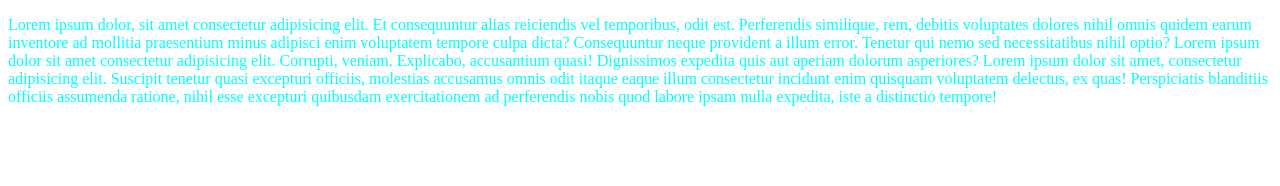
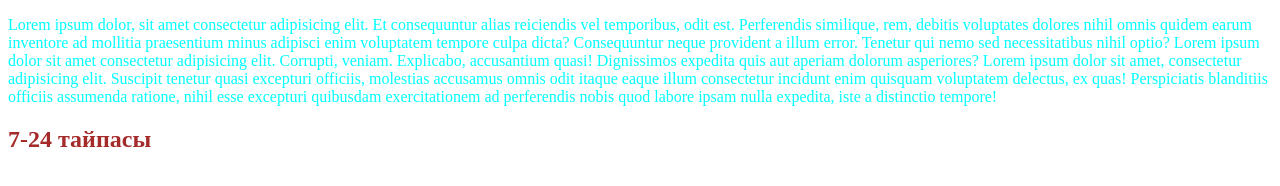
Before and after one commit to diyora724/mykg, a plain HTML site: page index.html in a window 1280 px wide. Drawn offline with Linux system fonts and the light colour scheme.

Commit message:
h2 стиль коштум

```diff
--- a/index.html
+++ b/index.html
@@ -8,5 +8,6 @@
 </head>
 <body>
     <P>Lorem ipsum dolor, sit amet consectetur adipisicing elit. Et consequuntur alias reiciendis vel temporibus, odit est. Perferendis similique, rem, debitis voluptates dolores nihil omnis quidem earum inventore ad mollitia praesentium minus adipisci enim voluptatem tempore culpa dicta? Consequuntur neque provident a illum error. Tenetur qui nemo sed necessitatibus nihil optio? Lorem ipsum dolor sit amet consectetur adipisicing elit. Corrupti, veniam. Explicabo, accusantium quasi! Dignissimos expedita quis aut aperiam dolorum asperiores? Lorem ipsum dolor sit amet, consectetur adipisicing elit. Suscipit tenetur quasi excepturi officiis, molestias accusamus omnis odit itaque eaque illum consectetur incidunt enim quisquam voluptatem delectus, ex quas! Perspiciatis blanditiis officiis assumenda ratione, nihil esse excepturi quibusdam exercitationem ad perferendis nobis quod labore ipsam nulla expedita, iste a distinctio tempore!</P>
+    <h2>7-24 тайпасы</h2>
 </body>
 </html>
--- a/stiyle.css
+++ b/stiyle.css
@@ -1,2 +1,5 @@
 p{color: aqua;
 }
+h2{
+    color: brown;
+}
```
